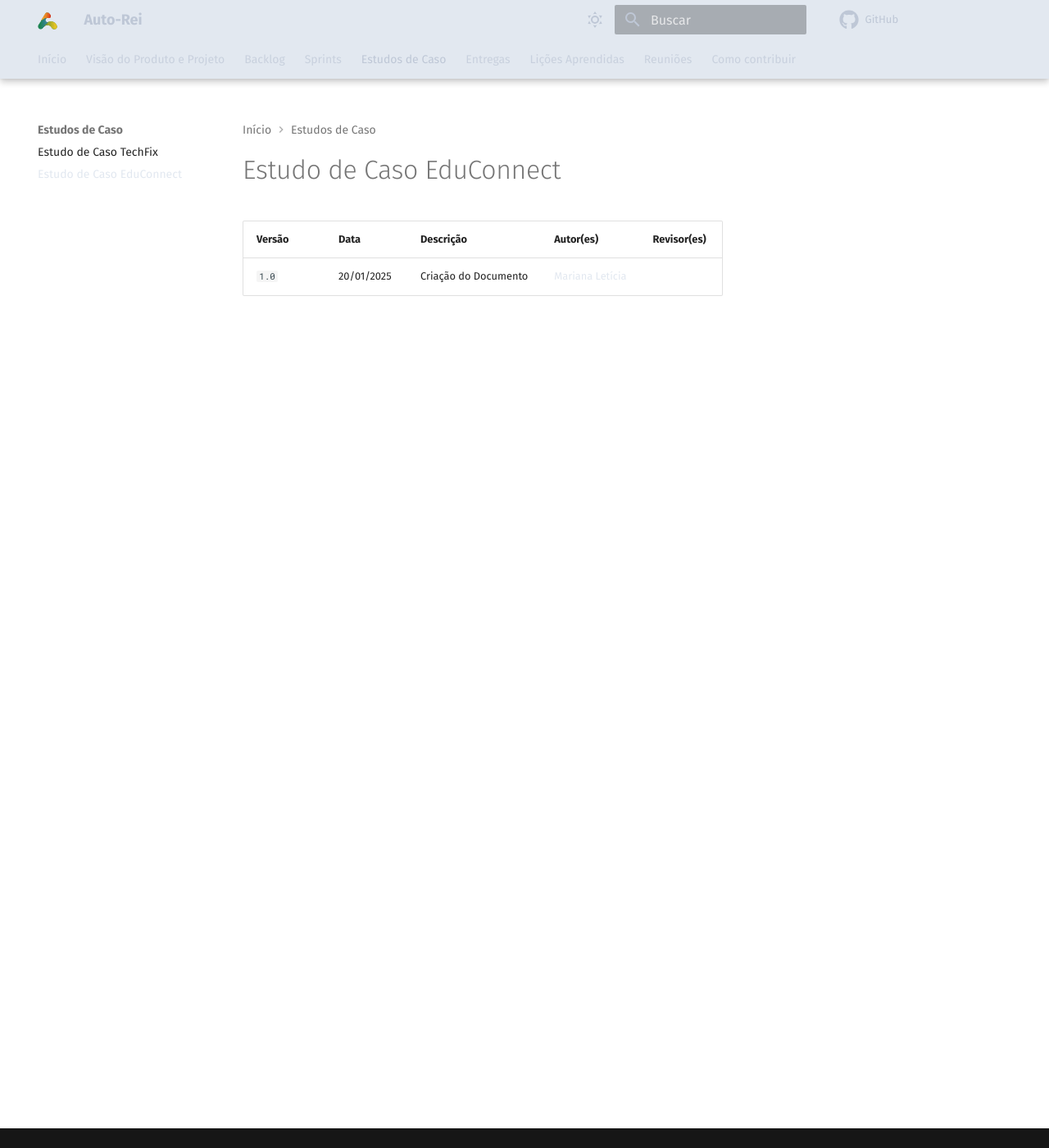
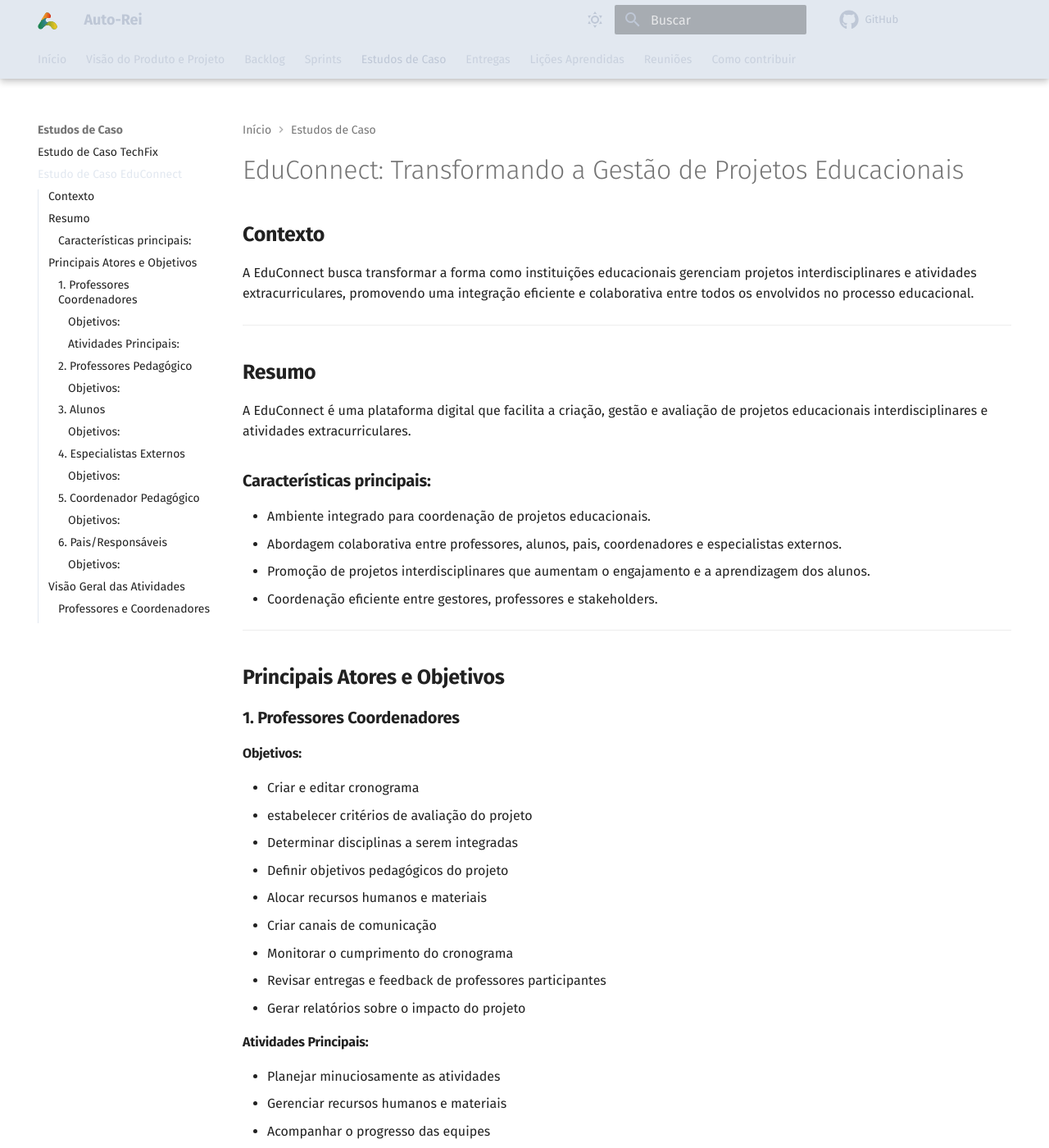
Before and after one commit to mdsreq-fga-unb/2024.2-T03-AutoReiTintas, an MkDocs documentation site: the page built from docs/auto-rei-tintas/docs/sections/study_cases/study_case_USM.md, in a window 1280 px wide and 1400 px high. Shown: the whole window at 82% size. Built offline with MkDocs 1.6.1 and Material for MkDocs 9.7.7, drawn with Linux system fonts in a browser that asks for light colours; comment, search, counter and statistics services are not loaded; some of the changed text lies outside the part shown.

```diff
--- a/docs/auto-rei-tintas/docs/sections/study_cases/study_case_USM.md
+++ b/docs/auto-rei-tintas/docs/sections/study_cases/study_case_USM.md
@@ -1,3 +1,102 @@
+# EduConnect: Transformando a Gestão de Projetos Educacionais
+
+## **Contexto**
+A EduConnect busca transformar a forma como instituições educacionais gerenciam projetos interdisciplinares e atividades extracurriculares, promovendo uma integração eficiente e colaborativa entre todos os envolvidos no processo educacional.
+
+---
+
+## **Resumo**
+A EduConnect é uma plataforma digital que facilita a criação, gestão e avaliação de projetos educacionais interdisciplinares e atividades extracurriculares.
+
+### **Características principais:**
+- Ambiente integrado para coordenação de projetos educacionais.
+- Abordagem colaborativa entre professores, alunos, pais, coordenadores e especialistas externos.
+- Promoção de projetos interdisciplinares que aumentam o engajamento e a aprendizagem dos alunos.
+- Coordenação eficiente entre gestores, professores e stakeholders.
+
+---
+
+## **Principais Atores e Objetivos**
+
+### **1. Professores Coordenadores**
+#### **Objetivos:**
+- Criar e editar cronograma
+- estabelecer critérios de avaliação do projeto
+- Determinar disciplinas a serem integradas
+- Definir objetivos pedagógicos do projeto
+- Alocar recursos humanos e materiais
+- Criar canais de comunicação
+- Monitorar o cumprimento do cronograma
+- Revisar entregas e feedback de professores participantes
+- Gerar relatórios sobre o impacto do projeto
+
+#### **Atividades Principais:**
+- Planejar minuciosamente as atividades
+- Gerenciar recursos humanos e materiais
+- Acompanhar o progresso das equipes
+- Avaliar os resultados obtidos pelos alunos e pelo projeto
+
+---
+
+### **2. Professores Pedagógico**
+#### **Objetivos:**
+- Acompanhar o progresso dos alunos em suas disciplinas
+- Ter acesso constante às informações do projeto
+- Manter canais eficientes de comunicação com outros professores e com o coordenador
+
+---
+
+### **3. Alunos**
+#### **Objetivos:**
+- Visualizar e participar de projetos interdisciplinares
+- Receber feedback construtivo para melhorar o desempenho
+- Colaborar em atividades e conteúdos do projeto
+- Participar de eventos e feiras, demonstrando seus aprendizados
+
+---
+
+### **4. Especialistas Externos**
+#### **Objetivos:**
+- Colaborar efetivamente com conteúdos da sua área do conhecimento
+- Receber feedback sobre os impactos de suas contribuições para os projetos
+- Utilizar linguagem acessível e compatível com o contexto pedagógico
+- Entender o alinhamento pedagógico dos projetos
+
+---
+
+### **5. Coordenador Pedagógico**
+#### **Objetivos:**
+- Supervisionar múltiplos projetos educacionais.
+- Avaliar o impacto pedagógico de cada projeto.
+- Verificar a integridade curricular dos projetos desenvolvidos.
+- Orientar professores, alunos e colaboradores para alinhar expectativas e resultados.
+
+---
+
+### **6. Pais/Responsáveis**
+#### **Objetivos:**
+- Receber informações detalhadas sobre as iniciativas educacionais, incluindo tempo, recursos e possíveis custos.
+- Acompanhar regularmente o progresso dos filhos, com atualizações periódicas dos professores e coordenadores.
+- Participar de reuniões informativas e eventos do projeto.
+- Contribuir com experiências e conhecimentos pessoais para enriquecer as atividades.
+- Comunicar-se de forma bilateral com professores e coordenadores.
+
+---
+
+## **Visão Geral das Atividades**
+### **Professores e Coordenadores**
+1. Planejamento e definição de:
+ - Objetivos pedagógicos
+ - Cronograma, escopo e recursos
+ - Critérios de avaliação e rubricas
+ - Entregas específicas e possíveis riscos
+2. Desenvolvimento de materiais didáticos
+3. Acompanhamento e geração de relatórios detalhados
+4. Organização de apresentações finais
+
+
+
+
 | Versão | Data | Descrição | Autor(es) | Revisor(es) |
 | ---| ---| ---| ---| --- |
 | `1.0` | 20/01/2025 | Criação do Documento | [Mariana Letícia](https://github.com/Marianannn)| |
--- a/docs/auto-rei-tintas/mkdocs.yml
+++ b/docs/auto-rei-tintas/mkdocs.yml
@@ -19,6 +19,7 @@ nav:
     - Backlog: sections/product_vision/9_backlog.md
   - Sprints:
     - Sprint: sections/sprints/sprints.md
+    - Sprint 2: sections/sprints/sprint2.md
   - Estudos de Caso:
     - Estudo de Caso TechFix: sections/study_cases/study_case_PBB.md
     - Estudo de Caso EduConnect: sections/study_cases/study_case_USM.md
```
Also changed, not shown: docs/auto-rei-tintas/docs/sections/sprints/sprint2.md (added, +200 -0 lines), docs/auto-rei-tintas/docs/sections/study_cases/study_case_PBB.md (+11 -11 lines).
